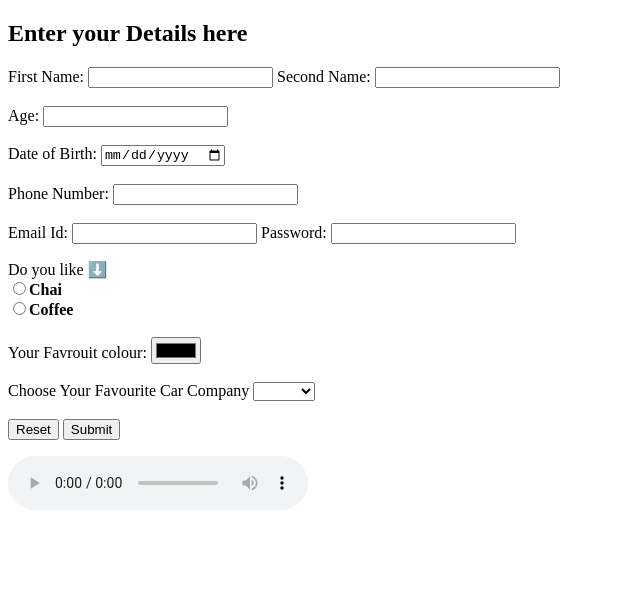
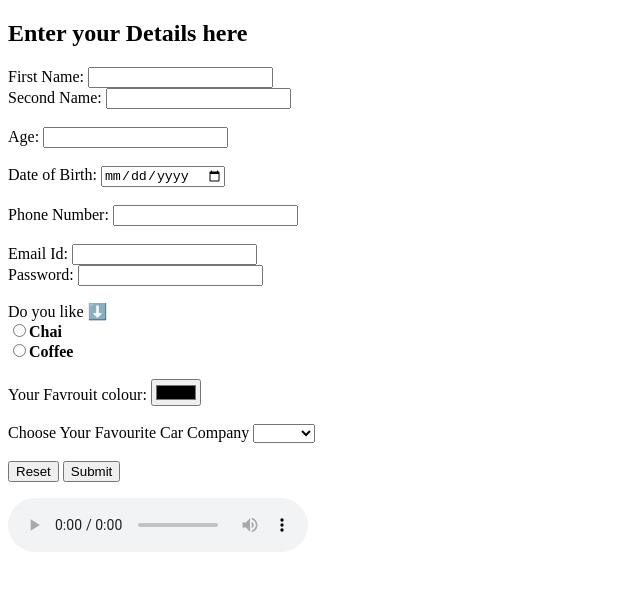
Before and after one commit to tanishsarkar2802/details, a plain HTML site: page index.html in a window 1280 px wide. Shown: the whole page, without its empty margins (0-640 px from the left). Drawn offline with Linux system fonts and the light colour scheme.

Commit message:
Update index.html

```diff
--- a/index.html
+++ b/index.html
@@ -8,7 +8,7 @@
 <body>
     <h2>Enter your Details here</h2>
     <form action="">
-        <label for="1">First Name: </label><input name="first_name" id="1" type="text">
+        <label for="1">First Name: </label><input name="first_name" id="1" type="text"><br>
 
         <label for="2">Second Name: </label><input name="Second_name" id="2" type="text"><br>
 
@@ -21,7 +21,7 @@
         <label for="5">Phone Number: </label><input name="Ph_no." id="5" type="number">
         <br><br>
 
-        <label for="6">Email Id: </label><input name="email" id="6" type="email">
+        <label for="6">Email Id: </label><input name="email" id="6" type="email"><br>
 
         <label for="7">Password: </label><input id="7" type="password"><br>
         <p>
```
